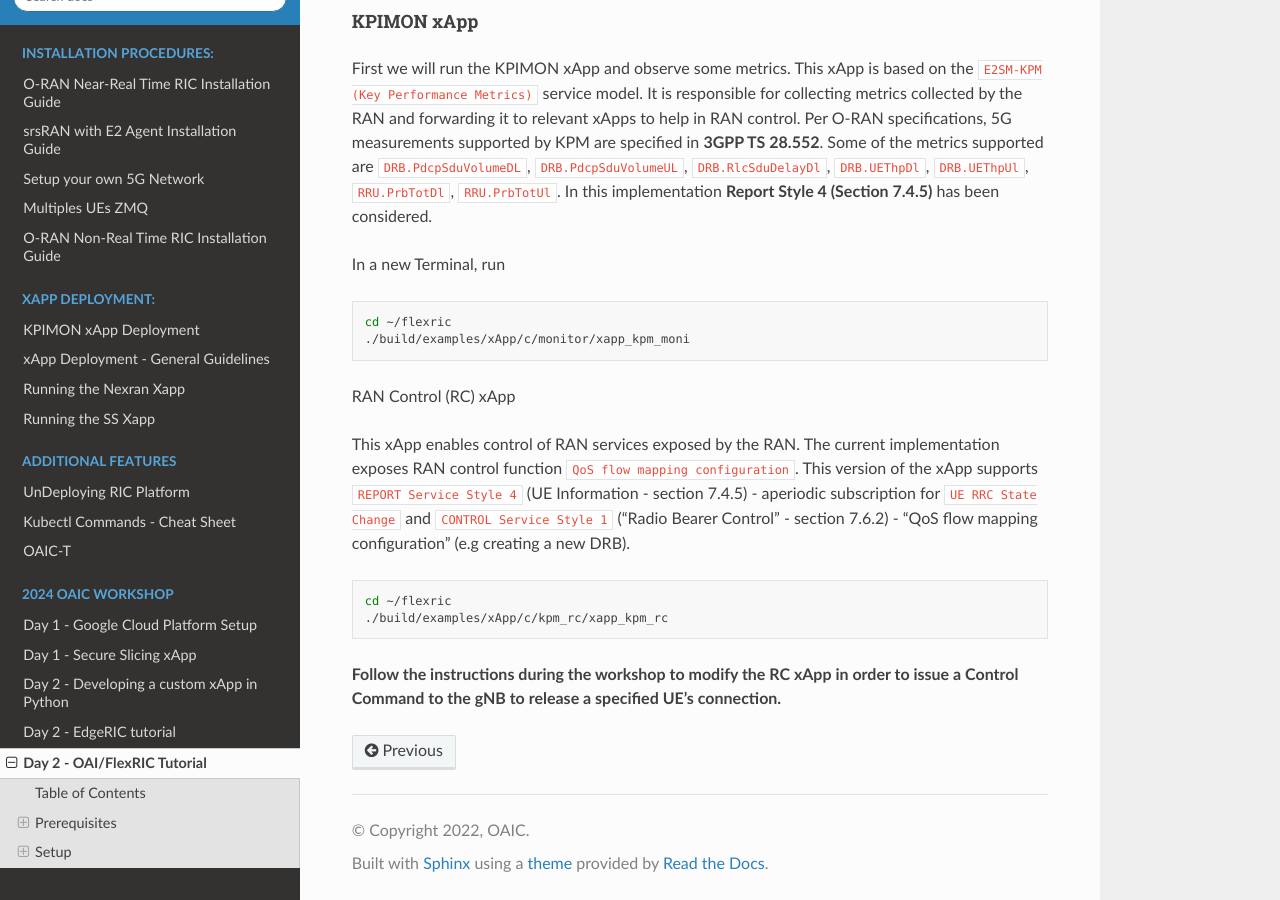
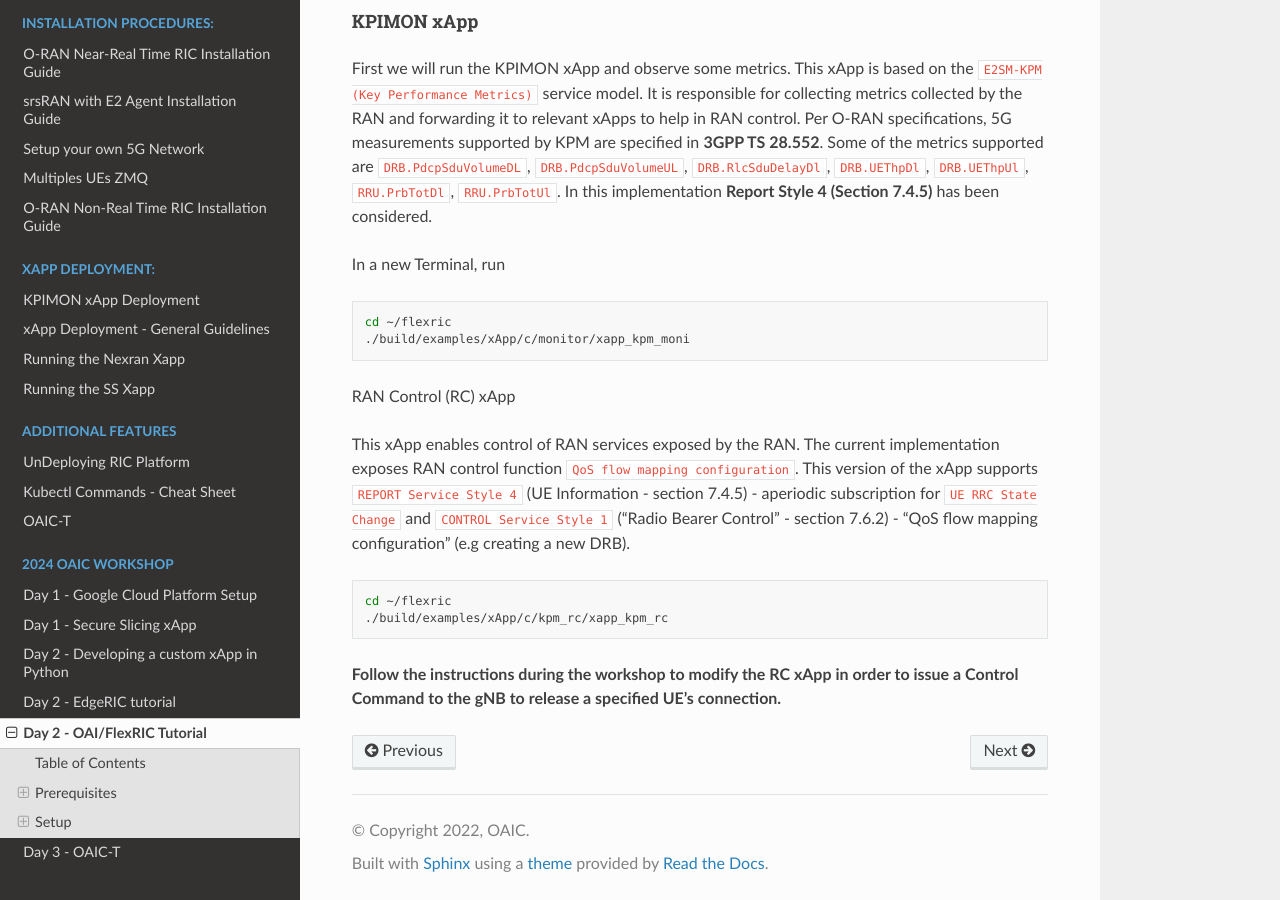
Before and after one commit to openaicellular/oaic, a Sphinx documentation site: the page built from docs/source/OAIC-2024-Workshop-oai-flexric-documentation.rst, in a window 1280 px wide and 900 px high, scrolled down 7000 px. Built offline with Sphinx 7.4.7 and the Read the Docs theme 2.0.0, drawn with Linux system fonts in a browser that asks for light colours; pages that are not in the unit, such as notebooks, are missing from menus.

Commit message:
Update index.rst

```diff
--- a/docs/source/index.rst
+++ b/docs/source/index.rst
@@ -59,6 +59,7 @@ Welcome to OAIC's documentation!
    xapp_python.rst
    edgeric-workshop-tutorial.rst
    OAIC-2024-Workshop-oai-flexric-documentation.rst
+   OAIC-T-fast-setup.rst
 
 Indices and tables
 ==================
```
